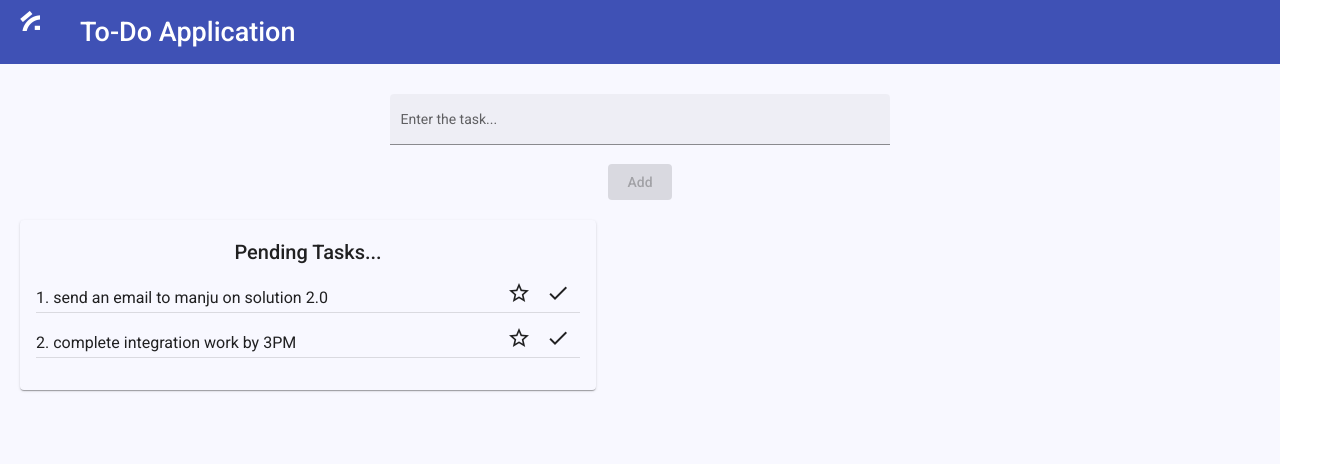
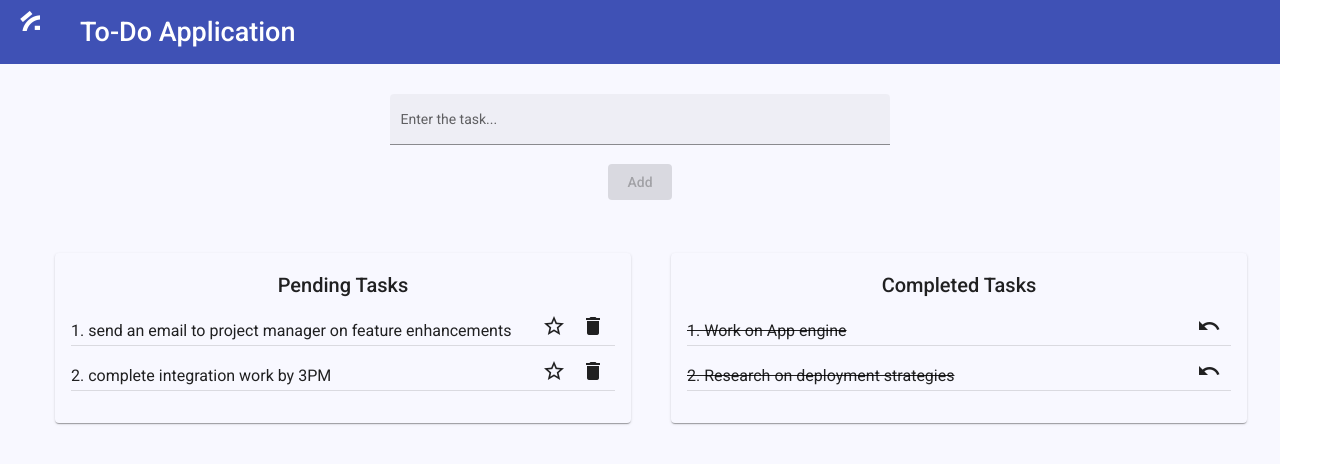
Before and after one commit to NagarjunK98/To-Do-Application, an Angular app: page / in a window 1280 px wide. Shown: the top 464 px of the page, 1335 px wide, since content can reach past the window. Built offline with nearby package versions, Linux system fonts and the light colour scheme.

Commit message:
task add and delete functionality added to the view

```diff
--- a/src/app/components/task-list/task-list.component.css
+++ b/src/app/components/task-list/task-list.component.css
@@ -1,6 +1,13 @@
-body {
+div.main {
+  width: 100%;
+  margin-top: 13px;
+  margin-left: 15px;
+  padding: 20px;
+}
+.list {
   width: 45%;
-  margin: 20px;
+  float: left;
+  padding: 20px;
 }
 div .card {
   background-color: ghostwhite;
--- a/src/app/components/task-list/task-list.component.html
+++ b/src/app/components/task-list/task-list.component.html
@@ -1,33 +1,19 @@
-<!-- <body>
-  <div>
+<div class="main">
+  <div class="list">
     <mat-card class="card">
       <mat-card-content>
-        <h2 class="heading">Pending Tasks...</h2>
-        <mat-divider></mat-divider>
-        <div *ngFor="let task of tasksList" class="content">
-          {{ task }}
-
-          <button mat-button><mat-icon class="done">done</mat-icon></button>
-          <mat-divider></mat-divider>
-        </div>
-      </mat-card-content>
-    </mat-card>
-  </div>
-</body> -->
-
-<body>
-  <div>
-    <mat-card class="card">
-      <mat-card-content>
-        <h2 class="heading">Pending Tasks...</h2>
-        <div *ngFor="let task of tasksList; let i = index" class="content">
+        <h2 class="heading">Pending Tasks</h2>
+        <div
+          *ngFor="let task of pendingTasksList; let i = index"
+          class="content"
+        >
           <h3>
             {{ i + 1 }}. {{ task }}
             <button mat-button class="mark-button">
               <mat-icon>star_border</mat-icon>
             </button>
             <button mat-button class="done-button" (click)="deleteTask(i)">
-              <mat-icon>done</mat-icon>
+              <mat-icon>delete</mat-icon>
             </button>
             <mat-divider></mat-divider>
           </h3>
@@ -35,4 +21,25 @@
       </mat-card-content>
     </mat-card>
   </div>
-</body>
+
+  <div class="list">
+    <mat-card class="card">
+      <mat-card-content>
+        <h2 class="heading">Completed Tasks</h2>
+        <div
+          *ngFor="let task of completedTasksList; let i = index"
+          class="content"
+        >
+          <s
+            ><h3>
+              {{ i + 1 }}. {{ task }}
+              <button mat-button class="done-button">
+                <mat-icon (click)="unarchiveTask(i)">undo</mat-icon>
+              </button>
+              <mat-divider></mat-divider></h3
+          ></s>
+        </div>
+      </mat-card-content>
+    </mat-card>
+  </div>
+</div>
--- a/src/app/components/task-list/task-list.component.ts
+++ b/src/app/components/task-list/task-list.component.ts
@@ -6,21 +6,34 @@ import { Component, OnInit } from '@angular/core';
   styleUrls: ['./task-list.component.css'],
 })
 export class TaskListComponent implements OnInit {
-  tasksList: string[] = [
-    'send an email to manju on solution 2.0',
+  pendingTasksList: string[] = [
+    'send an email to project manager on feature enhancements',
     'complete integration work by 3PM',
   ];
-  id: any;
+  completedTasksList: string[] = [
+    'Work on App engine',
+    'Research on deployment strategies',
+  ];
   constructor() {}
   ngOnInit(): void {}
 
   addTask(taskName: string) {
-    this.tasksList.push(taskName);
+    this.pendingTasksList.push(taskName);
   }
 
   deleteTask(id: number) {
-    console.log('deleted task id: ', id);
-    console.log('Task name is: ', this.tasksList[id]);
-    this.tasksList.splice(id, 1);
+    let taskName = this.pendingTasksList[id];
+    this.pendingTasksList.splice(id, 1);
+    this.archiveTask(taskName);
+  }
+
+  archiveTask(taskName: string) {
+    this.completedTasksList.push(taskName);
+  }
+
+  unarchiveTask(id: number) {
+    let taskName = this.completedTasksList[id];
+    this.completedTasksList.splice(id, 1);
+    this.addTask(taskName);
   }
 }
```
